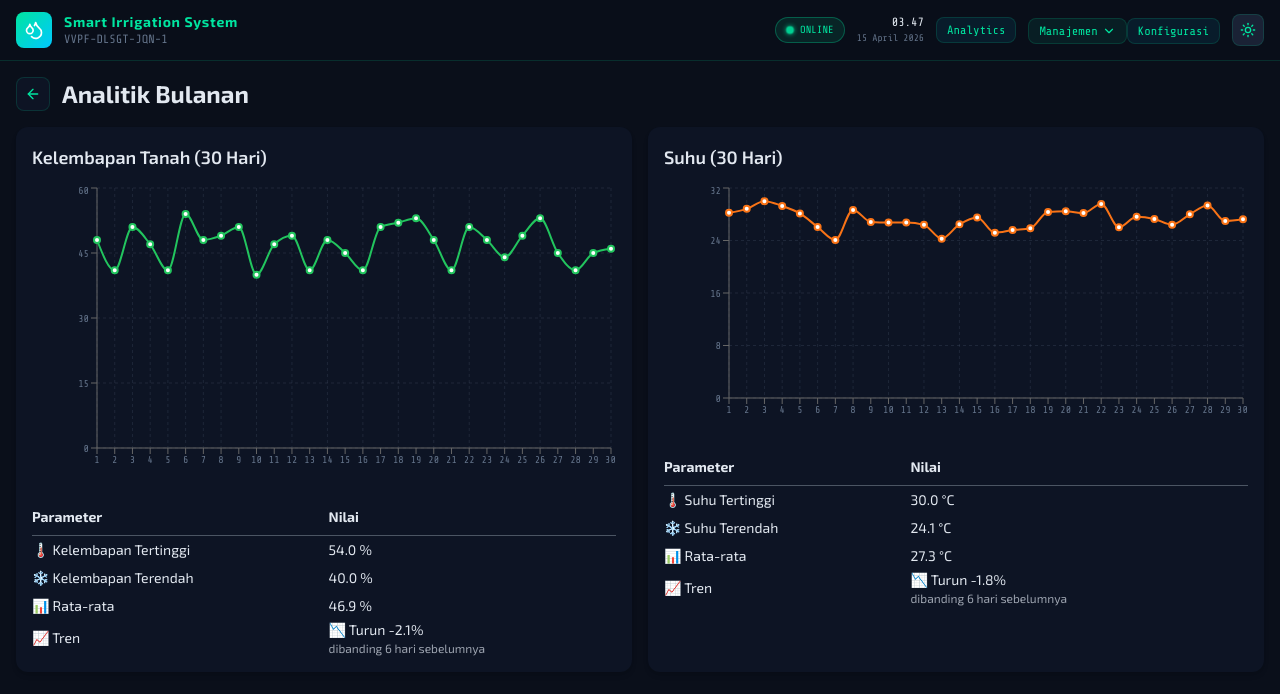
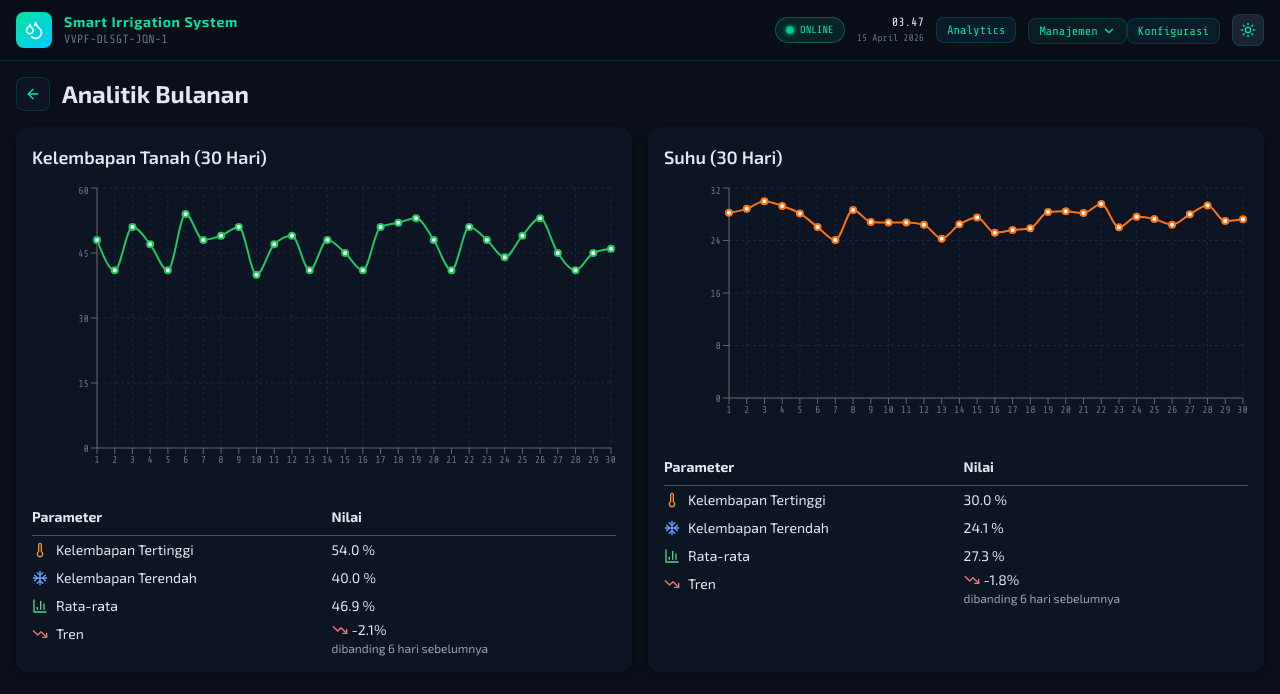
Before and after one commit to YanDaffaPutraLiandhie/PBL-KELOMPOK-3, a Next.js app in the folder my-app/: page /analytics in a window 1280 px wide. Shown: the top 694 px of the page. Built offline with nearby package versions, Linux system fonts and the light colour scheme.

Commit message:
feat: ikon untuk statistik

```diff
--- a/my-app/src/components/analytics/chartKelembapan.tsx
+++ b/my-app/src/components/analytics/chartKelembapan.tsx
@@ -10,6 +10,13 @@ import {
   ResponsiveContainer,
   CartesianGrid,
 } from "recharts";
+import {
+  Thermometer,
+  Snowflake,
+  BarChart3,
+  TrendingUp,
+  TrendingDown,
+} from "lucide-react";
 
 type DataType = {
   day: number;
@@ -54,7 +61,7 @@ export default function ChartKelembapan() {
     setData(generated);
   }, []);
 
-  if (!isHydrated) return null; // ⛔ cegah hydration error
+  if (!isHydrated) return null;
 
   const stats = calculateStats(data);
   const isDown = Number(stats.change) < 0;
@@ -64,9 +71,7 @@ export default function ChartKelembapan() {
       className="rounded-xl p-4 shadow-md"
       style={{ background: "var(--bg-800)" }}
     >
-      <h2 className="text-lg font-semibold mb-3">
-        Kelembapan Tanah (30 Hari)
-      </h2>
+      <h2 className="text-lg font-semibold mb-3">Kelembapan Tanah (30 Hari)</h2>
 
       {/* Chart */}
       <ResponsiveContainer width="100%" height={300}>
@@ -95,21 +100,47 @@ export default function ChartKelembapan() {
           </thead>
           <tbody>
             <tr>
-              <td className="py-1">🌡️ Kelembapan Tertinggi</td>
+              <td className="py-1 flex items-center gap-2">
+                <Thermometer className="w-4 h-4 text-orange-400" />
+                Kelembapan Tertinggi
+              </td>
               <td>{stats.max} %</td>
             </tr>
+
             <tr>
-              <td className="py-1">❄️ Kelembapan Terendah</td>
+              <td className="py-1 flex items-center gap-2">
+                <Snowflake className="w-4 h-4 text-blue-400" />
+                Kelembapan Terendah
+              </td>
               <td>{stats.min} %</td>
             </tr>
+
             <tr>
-              <td className="py-1">📊 Rata-rata</td>
+              <td className="py-1 flex items-center gap-2">
+                <BarChart3 className="w-4 h-4 text-green-400" />
+                Rata-rata
+              </td>
               <td>{stats.avg} %</td>
             </tr>
+
             <tr>
-              <td className="py-1">📈 Tren</td>
+              <td className="py-1 flex items-center gap-2">
+                {isDown ? (
+                  <TrendingDown className="w-4 h-4 text-red-400" />
+                ) : (
+                  <TrendingUp className="w-4 h-4 text-green-400" />
+                )}
+                Tren
+              </td>
               <td>
-                {isDown ? "📉 Turun" : "📈 Naik"} {stats.change}%
+                <div className="flex items-center gap-1">
+                  {isDown ? (
+                    <TrendingDown className="w-4 h-4 text-red-400" />
+                  ) : (
+                    <TrendingUp className="w-4 h-4 text-green-400" />
+                  )}
+                  {stats.change}%
+                </div>
                 <div className="text-xs text-gray-400">
                   dibanding 6 hari sebelumnya
                 </div>
--- a/my-app/src/components/analytics/chartSuhu.tsx
+++ b/my-app/src/components/analytics/chartSuhu.tsx
@@ -10,6 +10,13 @@ import {
   ResponsiveContainer,
   CartesianGrid,
 } from "recharts";
+import {
+  Thermometer,
+  Snowflake,
+  BarChart3,
+  TrendingUp,
+  TrendingDown,
+} from "lucide-react";
 
 type DataType = {
   day: number;
@@ -54,7 +61,7 @@ export default function ChartSuhu() {
     setData(generated);
   }, []);
 
-  if (!isHydrated) return null; // ⛔ penting
+  if (!isHydrated) return null;
 
   const stats = calculateStats(data);
   const isDown = Number(stats.change) < 0;
@@ -93,21 +100,47 @@ export default function ChartSuhu() {
           </thead>
           <tbody>
             <tr>
-              <td className="py-1">🌡️ Suhu Tertinggi</td>
-              <td>{stats.max} °C</td>
+              <td className="py-1 flex items-center gap-2">
+                <Thermometer className="w-4 h-4 text-orange-400" />
+                Kelembapan Tertinggi
+              </td>
+              <td>{stats.max} %</td>
             </tr>
+
             <tr>
-              <td className="py-1">❄️ Suhu Terendah</td>
-              <td>{stats.min} °C</td>
+              <td className="py-1 flex items-center gap-2">
+                <Snowflake className="w-4 h-4 text-blue-400" />
+                Kelembapan Terendah
+              </td>
+              <td>{stats.min} %</td>
             </tr>
+
             <tr>
-              <td className="py-1">📊 Rata-rata</td>
-              <td>{stats.avg} °C</td>
+              <td className="py-1 flex items-center gap-2">
+                <BarChart3 className="w-4 h-4 text-green-400" />
+                Rata-rata
+              </td>
+              <td>{stats.avg} %</td>
             </tr>
+
             <tr>
-              <td className="py-1">📈 Tren</td>
+              <td className="py-1 flex items-center gap-2">
+                {isDown ? (
+                  <TrendingDown className="w-4 h-4 text-red-400" />
+                ) : (
+                  <TrendingUp className="w-4 h-4 text-green-400" />
+                )}
+                Tren
+              </td>
               <td>
-                {isDown ? "📉 Turun" : "📈 Naik"} {stats.change}%
+                <div className="flex items-center gap-1">
+                  {isDown ? (
+                    <TrendingDown className="w-4 h-4 text-red-400" />
+                  ) : (
+                    <TrendingUp className="w-4 h-4 text-green-400" />
+                  )}
+                  {stats.change}%
+                </div>
                 <div className="text-xs text-gray-400">
                   dibanding 6 hari sebelumnya
                 </div>
```
